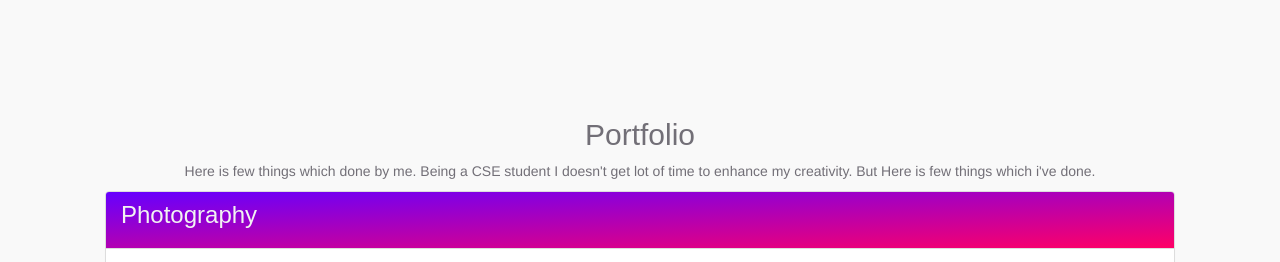
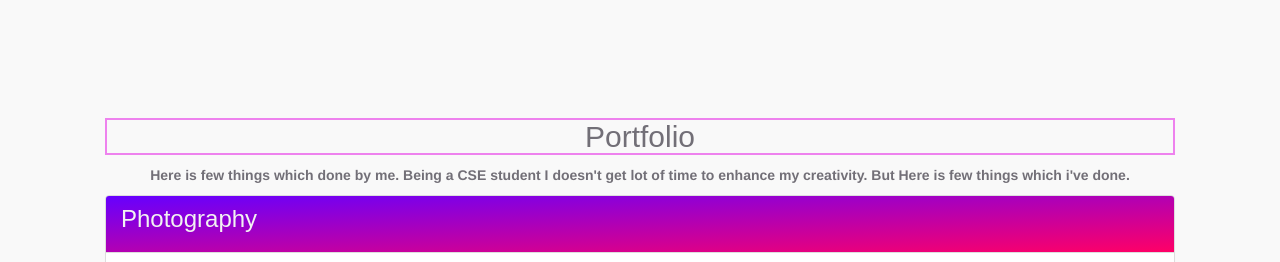
Before and after one commit to Kingfrhn/omarfarahan, a plain HTML site: page index.html in a window 1280 px wide. Shown: the part 2031-2293 px from the top of the page. Drawn offline with nearby package versions, Linux system fonts and the light colour scheme.

Commit message:
Update index.html

```diff
--- a/index.html
+++ b/index.html
@@ -167,8 +167,8 @@
       <div class="container" data-aos="fade-up">
 
         <div class="section-title">
-          <h2 style="text-align: center;">Portfolio</h2>
-          <p style="text-align: center;">Here is few things which done by me. Being a CSE student I doesn't get lot of time to enhance my creativity. But Here is few things which i've done.</p>
+          <h2 style="border: 2px solid Violet;text-align: center; ">Portfolio</h2>
+          <p style="text-align: center;"><b>Here is few things which done by me. Being a CSE student I doesn't get lot of time to enhance my creativity. But Here is few things which i've done.</b></p>
         </div>
 			<div class="panel-group" id="accordion">
 			  <div class="panel panel-default">
```
